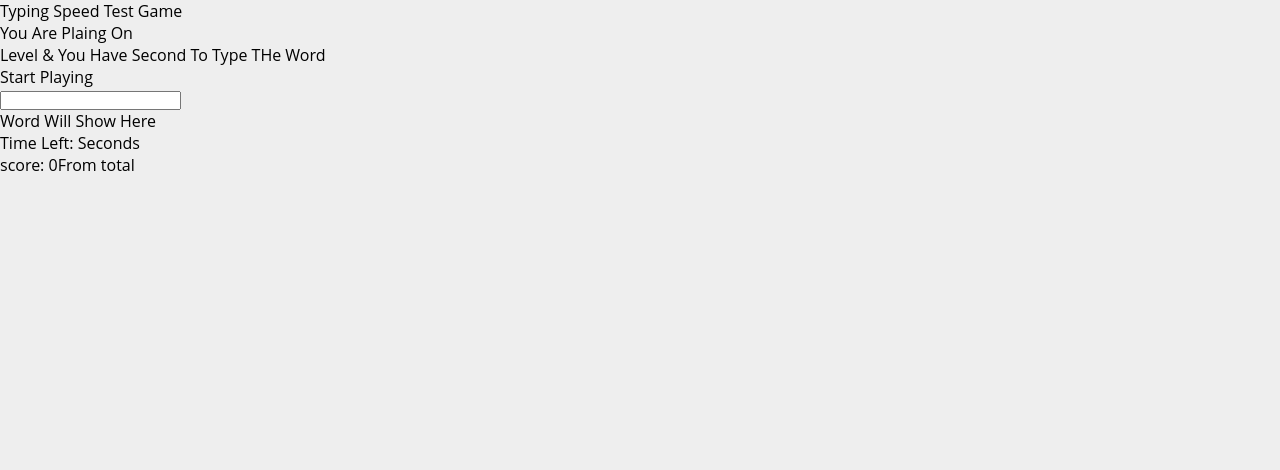
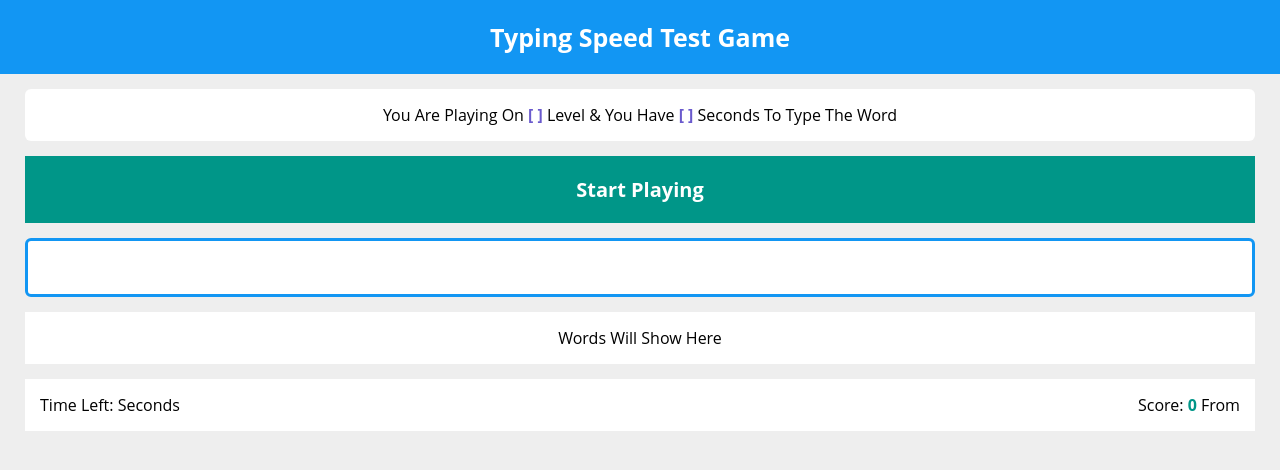
Before and after one commit to Islam-Atwa/Typing-Speed-Test-Game, a plain HTML site: page index.html in a window 1280 px wide. Drawn offline with Linux system fonts and the light colour scheme.

Commit message:
end style

```diff
--- a/index.html
+++ b/index.html
@@ -12,20 +12,23 @@
     <div class="game">
         <div class="name">Typing Speed Test Game</div>
         <div class="container">
-            <div class="message">You Are Plaing On</div>
-            <span class="lvl"></span>Level & You Have <span class="seconds"></span>Second To Type THe Word
+          <div class="message">
+            You Are Playing On
+            <span class="lvl"></span> Level
+            & You Have <span class="seconds"></span> Seconds To Type The Word
           </div>
           <div class="start">Start Playing</div>
           <div class="the-word"></div>
-        <input type="text" class="input">
-        <div class="upcoming-words">Word Will Show Here</div>
+          <input type="text" class="input" />
+          <div class="upcoming-words">Words Will Show Here</div>
           <div class="control">
-            <div class="time">Time Left: <span></span>Seconds</div>
+            <div class="time">Time Left: <span></span> Seconds</div>
             <div class="score">
-                score: <span class="got">0</span>From <span>total</span>
+              Score: <span class="got">0</span> From <span class="total"></span>
             </div>
           </div>
           <div class="finish"></div>
         </div>
+      </div>
 </body>
 </html>
--- a/style.css
+++ b/style.css
@@ -15,3 +15,104 @@ body{
     background-color: #eee;
     min-height: 100vh;
 }
+
+.container {
+    padding-left: 25px;
+    padding-right: 25px;
+}
+
+.name{
+    background-color: var(--main-color);
+    color: white;
+    padding: 20px;
+    font-size: 25px;
+    text-align: center;
+    font-weight: bold;
+}
+.message{
+    background-color: white;
+    padding: 15px ;
+    margin: 15px 0px;
+    border-radius: 6px;
+    text-align: center;
+}
+
+.message span{
+    font-weight: bold;
+    color: slateblue;
+}
+.message span::before{
+    content: "[ ";
+}
+.message span::after{
+    content: "] ";
+}
+.start{
+    font-size: 20px;
+    font-weight: bold;
+    text-align: center;
+    background-color: #009688;
+    color: white;
+    padding: 20px;
+    cursor: pointer;
+}
+
+.the-word{
+    text-align: center;
+    font-weight: bold;
+    font-size: 60px ;
+    color: var(--main-color);
+    /* بتمنع المستخدم من نسخ او لص الكلمة  */
+    user-select: none;
+}
+.input{
+    margin: 15px 0px;
+    width: 100%;
+    display: block;
+    padding: 15px;
+    border: 3px solid var(--main-color);
+    text-align: center;
+    font-size:20px ;
+    border-radius: 6px;
+    caret-color: blue;
+}
+.upcoming-words {
+    background-color: white;
+    margin: 15px 0;
+    padding: 15px;
+    display: flex;
+    flex-wrap: wrap;
+    justify-content: center;
+}
+
+.upcoming-words div {
+    background-color: var(--main-color);
+    color: white;
+    font-weight: bold;
+    margin: 4px;
+    padding: 10px;
+    border-radius: 6px;
+}
+.control {
+    display: flex;
+    justify-content: space-between;
+    background-color: white;
+    padding: 15px;
+}
+.control span {
+    font-weight: bold;
+    color: #009688;
+}
+
+.finish {
+    font-weight: bold;
+    font-size: 40px;
+    text-align: center;
+    padding: 15px;
+}
+.finish .good {
+    color: var(--main-color);
+}
+.finish .bad {
+    color: red;
+}
```
Lines whose indentation alone changed are shown as unchanged.
